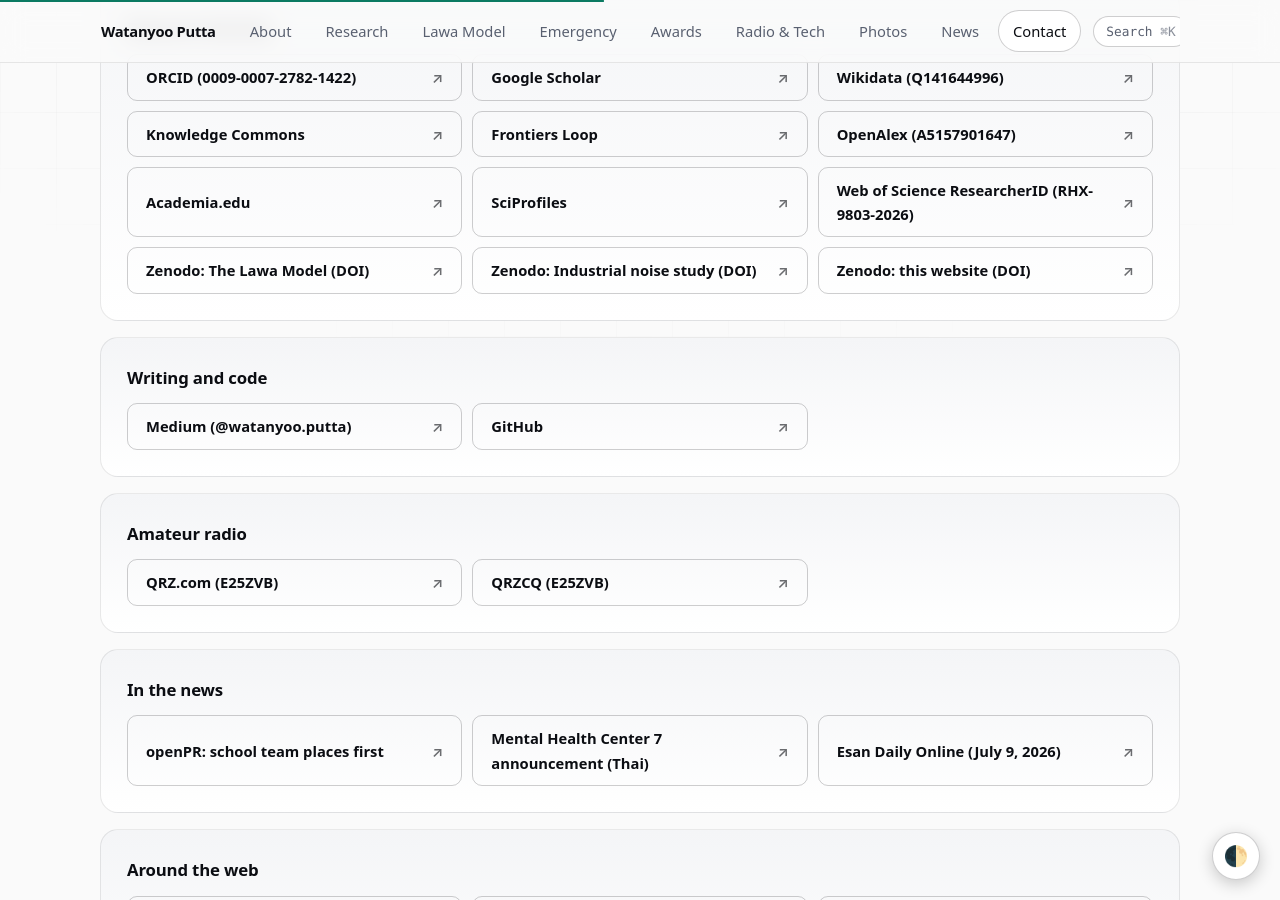
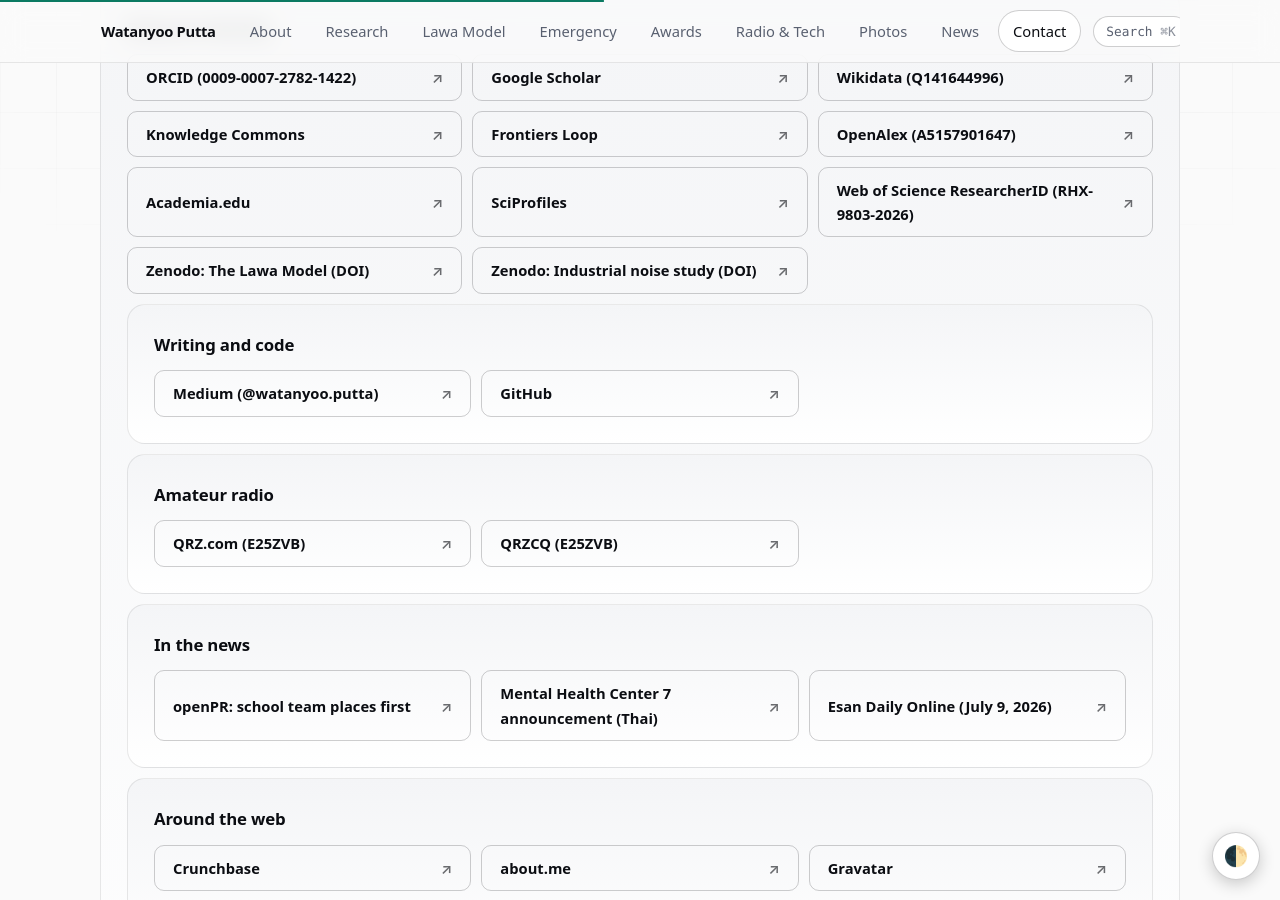
Before and after one commit to WatanyooPutta/WatanyooPutta.github.io, a Jekyll site: the page built from contact.html, in a window 1280 px wide and 900 px high, scrolled down 460 px. Built offline with Jekyll 4.4.1, drawn with Linux system fonts in a browser that asks for light colours.

Commit message:
Update contact.html

```diff
--- a/contact.html
+++ b/contact.html
@@ -26,7 +26,6 @@
 <a class="btn alt" href="https://www.webofscience.com/wos/author/record/RHX-9803-2026" rel="me external">Web of Science ResearcherID (RHX-9803-2026)</a>
 <a class="btn alt" href="https://doi.org/10.5281/zenodo.23324693" rel="external">Zenodo: The Lawa Model (DOI)</a>
 <a class="btn alt" href="https://doi.org/10.5281/zenodo.23219819" rel="external">Zenodo: Industrial noise study (DOI)</a>
-<a class="btn alt" href="https://doi.org/10.5281/zenodo.23317893" rel="external">Zenodo: this website (DOI)</a></nav></section>
 <section class="card s3"><h2>Writing and code</h2><nav class="links" aria-label="Writing and code">
 <a class="btn alt" href="https://medium.com/@watanyoo.putta" rel="me external">Medium (@watanyoo.putta)</a>
 <a class="btn alt" href="https://github.com/watanyooputta" rel="me external">GitHub</a></nav></section>
```
